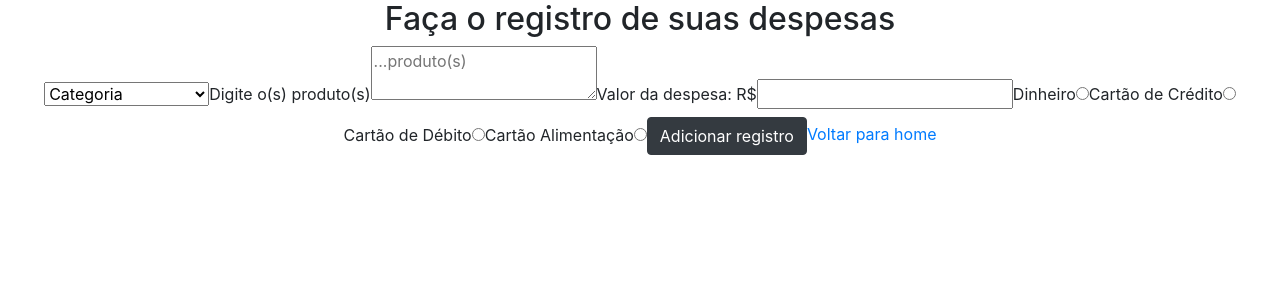
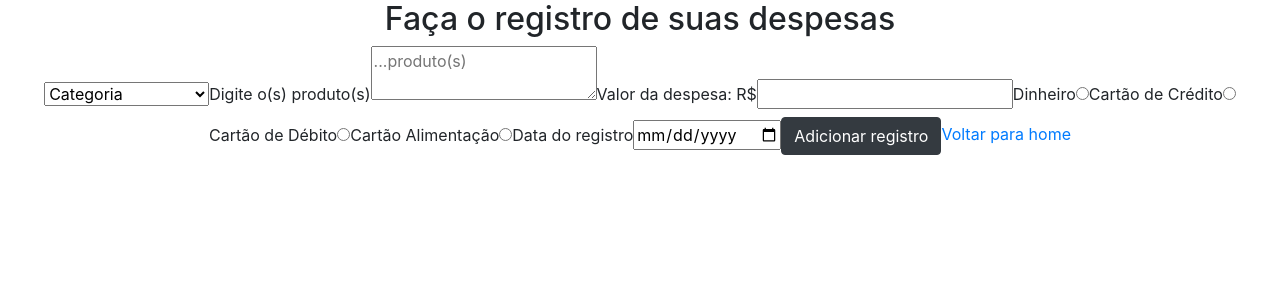
Before and after one commit to HenriqueBaetaLeite/bill-control, a React (Create React App) app: page /despesas in a window 1280 px wide. Shown: the top 300 px of the page. Built offline with nearby package versions, Linux system fonts and the light colour scheme.

Commit message:
criacao do CardDespesa

```diff
--- a/src/components/Controle.jsx
+++ b/src/components/Controle.jsx
@@ -1,6 +1,7 @@
 import React, { useEffect, useContext } from 'react';
 import Bill from '../context';
 import { Link } from 'react-router-dom';
+import CardDespesa from './componentsUtils/CardDespesa';
 
 const Controle = () => {
   const { userEntries, getUserEntries } = useContext(Bill);
@@ -8,7 +9,8 @@ const Controle = () => {
     getUserEntries('userOut');
   }, []);
 
-  const isUser = Boolean(userEntries);
+  // abaixo é o mesmo que Boolean(userEntries)
+  const isUser = !!userEntries;
 
   return (
     <div>
@@ -17,12 +19,7 @@ const Controle = () => {
         <h2>Nada encontrado</h2>
       ) : (
         userEntries.map((despesa, index) => (
-          <div style={{ border: '2px solid red', width: '400px' }} key={`${index}-despesa`}>
-            <p>{despesa.tipo}</p>
-            <p>{despesa.produto}</p>
-            <p>R${despesa.valor}</p>
-            <p>{despesa.pagamento}</p>
-          </div>
+          <CardDespesa despesa={despesa} key={`${index}-despesa`}></CardDespesa>
         ))
       )}
       <Link to="/despesas">Registrar nova despesa</Link>
--- a/src/components/Despesas.jsx
+++ b/src/components/Despesas.jsx
@@ -7,20 +7,19 @@ const Despesas = () => {
   const history = useHistory();
   const { userDespesas, getUserDespesas } = useContext(Bill);
   const [despesa, setDespesa] = useState({});
+
   const handleChange = (event) => {
     setDespesa({ ...despesa, [event.target.name]: event.target.value });
   };
 
   const handleSubmit = (event) => {
     event.preventDefault();
-    // localStorage.getItem('userOut');
     console.log(despesa);
     getUserDespesas(despesa);
     localStorage.setItem('userOut', JSON.stringify([...userDespesas, despesa]));
     history.push('/controle');
   };
   return (
-    <div>
     <form onSubmit={(e) => handleSubmit(e)}>
       <h2>Faça o registro de suas despesas</h2>
 
@@ -47,6 +46,7 @@ const Despesas = () => {
         id="valor"
         onChange={(e) => handleChange(e)}
         label="Valor da despesa: R$"
+        step="0.010"
       />
       <CreateInput
         type="radio"
@@ -80,6 +80,13 @@ const Despesas = () => {
         onChange={(e) => handleChange(e)}
         label="Cartão Alimentação"
       />
+      <CreateInput
+        type="date"
+        name="data"
+        id="data"
+        onChange={(e) => handleChange(e)}
+        label="Data do registro"
+      />
 
       <button className="btn btn-dark" type="submit">
         Adicionar registro
@@ -87,8 +94,6 @@ const Despesas = () => {
 
       <Link to="/main">Voltar para home</Link>
     </form>
-      {/* {userDespesas} */}
-    </div>
   );
 };
 
--- a/src/components/Main.jsx
+++ b/src/components/Main.jsx
@@ -7,6 +7,9 @@ const Main = () => {
   return (
     <div>
       <h2>Boas vindas {userData.name}</h2>
+      <p>Este é o seu WebApp de controle financeiro</p>
+      <p>Registre e gerencie suas receitas e despesas</p>
+      {/* INCLUIR COTAÇÃO ATUAL DO DÓLAR E EURO */}
       <Link to="/controle">Minhas contas</Link>
       <Link to="/despesas">Registre uma nova despesa</Link>
       <Link to="/">Sair
--- /dev/null
+++ b/src/components/componentsUtils/CardDespesa.jsx
@@ -0,0 +1,16 @@
+import React from 'react';
+
+const CardDespesa = ({ despesa }) => {
+  console.log('cardDespesa: ', despesa);
+  const dataFormated = despesa.data.slice(5).replace('-', '/');
+  return (
+    <div style={{ border: '1px solid black', width: '250px' }}>
+      <p>{despesa.tipo}</p>
+      <p>{despesa.produto}</p>
+      <p>{despesa.valor}</p>
+      <p>{dataFormated}</p>
+    </div>
+  );
+};
+
+export default CardDespesa;
--- a/src/components/componentsUtils/CreateInput.jsx
+++ b/src/components/componentsUtils/CreateInput.jsx
@@ -1,6 +1,6 @@
 import React from 'react';
 
-const CreateInput = ({ type, name, id, value, onChange, label, placeholder }) => {
+const CreateInput = ({ type, name, id, value, onChange, label, placeholder, step }) => {
   return type === 'textarea' ? (
     <label htmlFor={id}>
       {label}
@@ -23,6 +23,7 @@ const CreateInput = ({ type, name, id, value, onChange, label, placeholder }) =>
         onChange={onChange}
         value={value}
         placeholder={placeholder}
+        step={step}
       />
     </label>
   );
--- a/src/context/BillContext.js
+++ b/src/context/BillContext.js
@@ -15,7 +15,6 @@ const BillContext = ({ children }) => {
   };
 
   const getUserEntries = (key) => {
-    // localStorage.getItem(key) && setUserEntries(data);
     const local = JSON.parse(localStorage.getItem(key));
     setUserEntries(local);
   };
```
Lines whose indentation alone changed are shown as unchanged.
